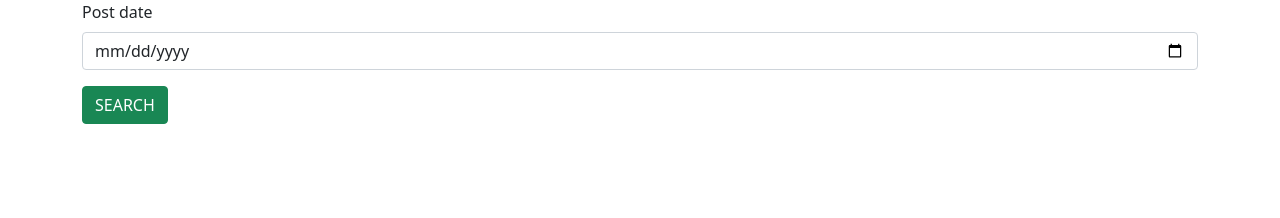
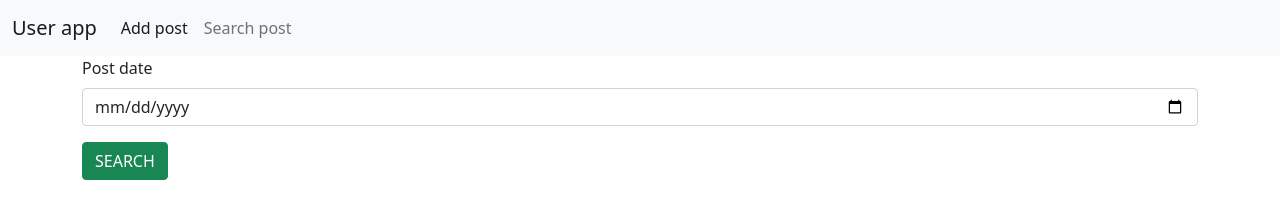
Before and after one commit to Ansumariamjacob/userapp, a plain HTML site: page searchpost.html in a window 1280 px wide. Drawn offline with nearby package versions, Linux system fonts and the light colour scheme.

Commit message:
completedN

```diff
--- a/searchpost.html
+++ b/searchpost.html
@@ -8,6 +8,25 @@
     <title>Document</title>
 </head>
 <body>
+    <nav class="navbar navbar-expand-lg navbar-light bg-light">
+        <div class="container-fluid">
+          <a class="navbar-brand" href="#">User app</a>
+          <button class="navbar-toggler" type="button" data-bs-toggle="collapse" data-bs-target="#navbarNav" aria-controls="navbarNav" aria-expanded="false" aria-label="Toggle navigation">
+            <span class="navbar-toggler-icon"></span>
+          </button>
+          <div class="collapse navbar-collapse" id="navbarNav">
+            <ul class="navbar-nav">
+              <li class="nav-item">
+                <a class="nav-link active" aria-current="page" href="addpost.html">Add post</a>
+              </li>
+              <li class="nav-item">
+                <a class="nav-link" href="searchpost.html">Search post</a>
+              </li>
+
+            </ul>
+          </div>
+        </div>
+      </nav>
     <div class="container">
         <div class="row ">
             <div class="col col-12 col-sm-12 col-md-12 col-lg-12 col-xl-12 col-xxl-12">
```
Also changed, not shown: addpost.html (+18 -0 lines).
